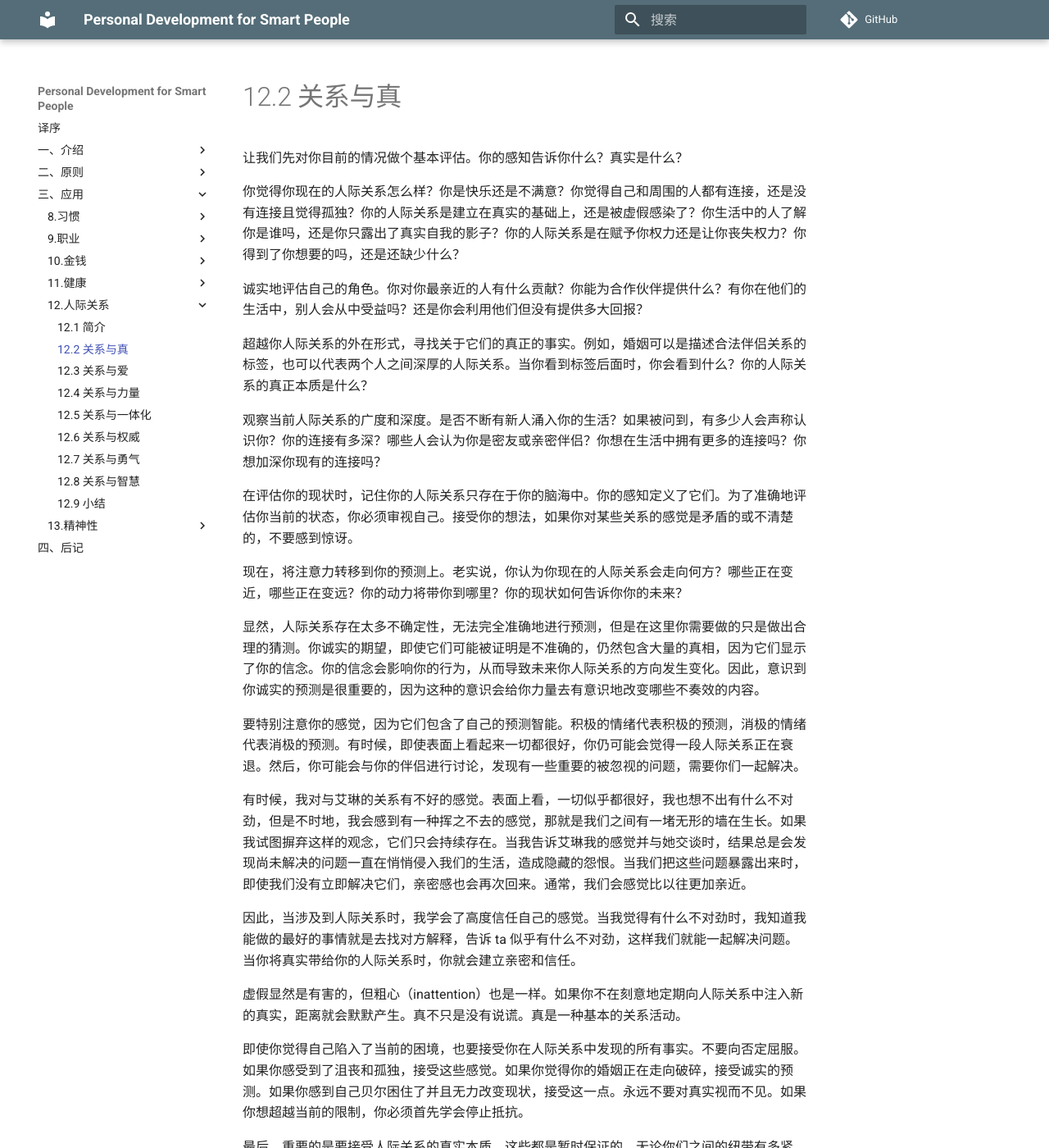
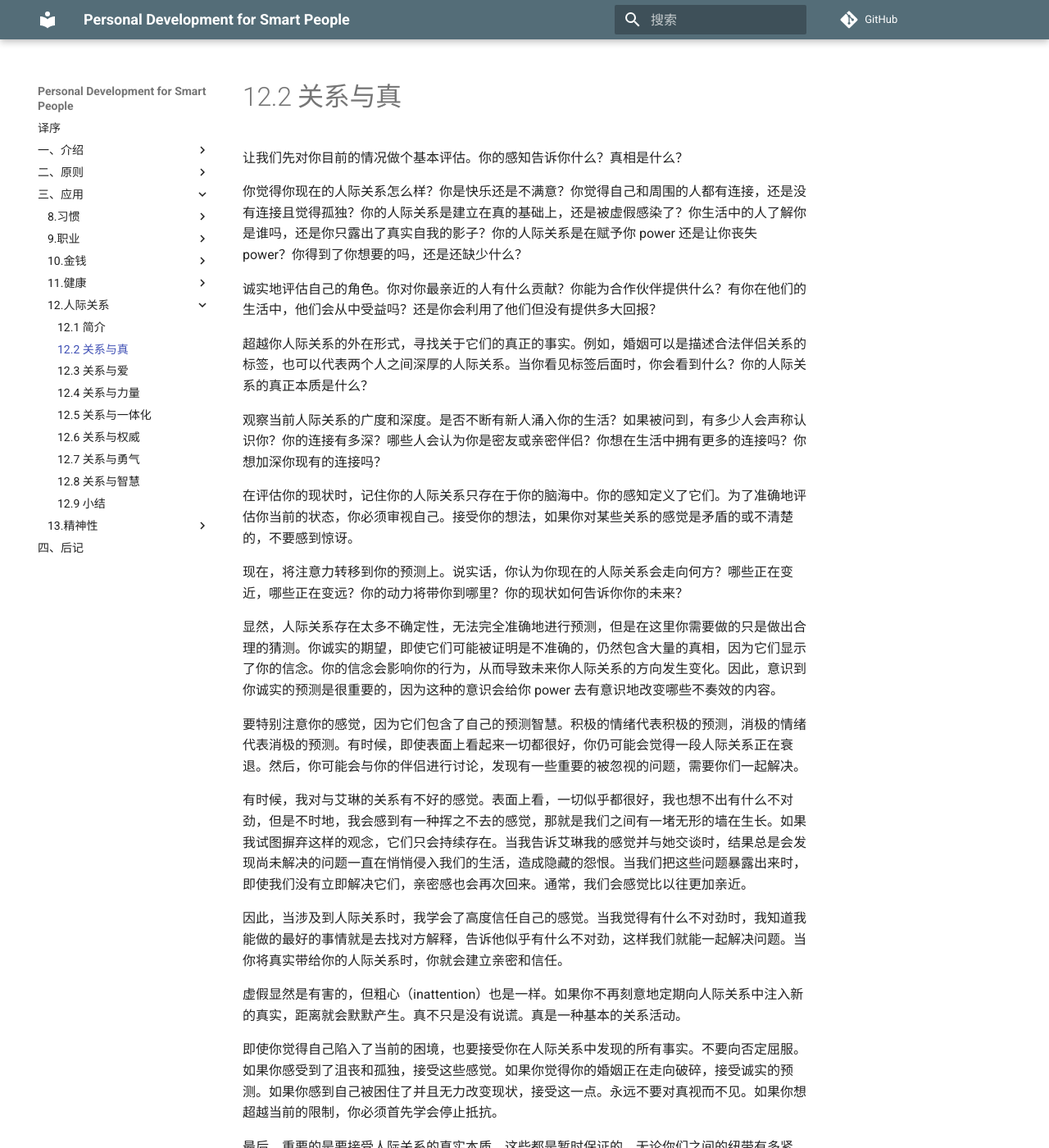
Before and after one commit to wtsnwei/pdsp, an MkDocs documentation site: the page built from docs/3.Application/12.relationships/01.relationships-and-truth.md, in a window 1280 px wide and 1400 px high. Shown: the whole window at 82% size. Built offline with MkDocs 1.6.1 and Material for MkDocs 9.7.7, drawn with Linux system fonts in a browser that asks for light colours; comment, search, counter and statistics services are not loaded.

Commit message:
修正语句

```diff
--- a/docs/3.Application/12.relationships/01.relationships-and-truth.md
+++ b/docs/3.Application/12.relationships/01.relationships-and-truth.md
@@ -3,30 +3,30 @@ title:      Relationships and Truth
 date:       2021-03-17
 ---
 
-让我们先对你目前的情况做个基本评估。你的感知告诉你什么？真实是什么？
+让我们先对你目前的情况做个基本评估。你的感知告诉你什么？真相是什么？
 
-你觉得你现在的人际关系怎么样？你是快乐还是不满意？你觉得自己和周围的人都有连接，还是没有连接且觉得孤独？你的人际关系是建立在真实的基础上，还是被虚假感染了？你生活中的人了解你是谁吗，还是你只露出了真实自我的影子？你的人际关系是在赋予你权力还是让你丧失权力？你得到了你想要的吗，还是还缺少什么？
+你觉得你现在的人际关系怎么样？你是快乐还是不满意？你觉得自己和周围的人都有连接，还是没有连接且觉得孤独？你的人际关系是建立在真的基础上，还是被虚假感染了？你生活中的人了解你是谁吗，还是你只露出了真实自我的影子？你的人际关系是在赋予你 power  还是让你丧失 power？你得到了你想要的吗，还是还缺少什么？
 
-诚实地评估自己的角色。你对你最亲近的人有什么贡献？你能为合作伙伴提供什么？有你在他们的生活中，别人会从中受益吗？还是你会利用他们但没有提供多大回报？
+诚实地评估自己的角色。你对你最亲近的人有什么贡献？你能为合作伙伴提供什么？有你在他们的生活中，他们会从中受益吗？还是你会利用了他们但没有提供多大回报？
 
-超越你人际关系的外在形式，寻找关于它们的真正的事实。例如，婚姻可以是描述合法伴侣关系的标签，也可以代表两个人之间深厚的人际关系。当你看到标签后面时，你会看到什么？你的人际关系的真正本质是什么？
+超越你人际关系的外在形式，寻找关于它们的真正的事实。例如，婚姻可以是描述合法伴侣关系的标签，也可以代表两个人之间深厚的人际关系。当你看见标签后面时，你会看到什么？你的人际关系的真正本质是什么？
 
 观察当前人际关系的广度和深度。是否不断有新人涌入你的生活？如果被问到，有多少人会声称认识你？你的连接有多深？哪些人会认为你是密友或亲密伴侣？你想在生活中拥有更多的连接吗？你想加深你现有的连接吗？
 
 在评估你的现状时，记住你的人际关系只存在于你的脑海中。你的感知定义了它们。为了准确地评估你当前的状态，你必须审视自己。接受你的想法，如果你对某些关系的感觉是矛盾的或不清楚的，不要感到惊讶。
 
-现在，将注意力转移到你的预测上。老实说，你认为你现在的人际关系会走向何方？哪些正在变近，哪些正在变远？你的动力将带你到哪里？你的现状如何告诉你你的未来？
+现在，将注意力转移到你的预测上。说实话，你认为你现在的人际关系会走向何方？哪些正在变近，哪些正在变远？你的动力将带你到哪里？你的现状如何告诉你你的未来？
 
-显然，人际关系存在太多不确定性，无法完全准确地进行预测，但是在这里你需要做的只是做出合理的猜测。你诚实的期望，即使它们可能被证明是不准确的，仍然包含大量的真相，因为它们显示了你的信念。你的信念会影响你的行为，从而导致未来你人际关系的方向发生变化。因此，意识到你诚实的预测是很重要的，因为这种的意识会给你力量去有意识地改变哪些不奏效的内容。
+显然，人际关系存在太多不确定性，无法完全准确地进行预测，但是在这里你需要做的只是做出合理的猜测。你诚实的期望，即使它们可能被证明是不准确的，仍然包含大量的真相，因为它们显示了你的信念。你的信念会影响你的行为，从而导致未来你人际关系的方向发生变化。因此，意识到你诚实的预测是很重要的，因为这种的意识会给你 power 去有意识地改变哪些不奏效的内容。
 
-要特别注意你的感觉，因为它们包含了自己的预测智能。积极的情绪代表积极的预测，消极的情绪代表消极的预测。有时候，即使表面上看起来一切都很好，你仍可能会觉得一段人际关系正在衰退。然后，你可能会与你的伴侣进行讨论，发现有一些重要的被忽视的问题，需要你们一起解决。
+要特别注意你的感觉，因为它们包含了自己的预测智慧。积极的情绪代表积极的预测，消极的情绪代表消极的预测。有时候，即使表面上看起来一切都很好，你仍可能会觉得一段人际关系正在衰退。然后，你可能会与你的伴侣进行讨论，发现有一些重要的被忽视的问题，需要你们一起解决。
 
 有时候，我对与艾琳的关系有不好的感觉。表面上看，一切似乎都很好，我也想不出有什么不对劲，但是不时地，我会感到有一种挥之不去的感觉，那就是我们之间有一堵无形的墙在生长。如果我试图摒弃这样的观念，它们只会持续存在。当我告诉艾琳我的感觉并与她交谈时，结果总是会发现尚未解决的问题一直在悄悄侵入我们的生活，造成隐藏的怨恨。当我们把这些问题暴露出来时，即使我们没有立即解决它们，亲密感也会再次回来。通常，我们会感觉比以往更加亲近。
 
-因此，当涉及到人际关系时，我学会了高度信任自己的感觉。当我觉得有什么不对劲时，我知道我能做的最好的事情就是去找对方解释，告诉 ta 似乎有什么不对劲，这样我们就能一起解决问题。当你将真实带给你的人际关系时，你就会建立亲密和信任。
+因此，当涉及到人际关系时，我学会了高度信任自己的感觉。当我觉得有什么不对劲时，我知道我能做的最好的事情就是去找对方解释，告诉他似乎有什么不对劲，这样我们就能一起解决问题。当你将真实带给你的人际关系时，你就会建立亲密和信任。
 
-虚假显然是有害的，但粗心（inattention）也是一样。如果你不在刻意地定期向人际关系中注入新的真实，距离就会默默产生。真不只是没有说谎。真是一种基本的关系活动。
+虚假显然是有害的，但粗心（inattention）也是一样。如果你不再刻意地定期向人际关系中注入新的真实，距离就会默默产生。真不只是没有说谎。真是一种基本的关系活动。
 
-即使你觉得自己陷入了当前的困境，也要接受你在人际关系中发现的所有事实。不要向否定屈服。如果你感受到了沮丧和孤独，接受这些感觉。如果你觉得你的婚姻正在走向破碎，接受诚实的预测。如果你感到自己贝尔困住了并且无力改变现状，接受这一点。永远不要对真实视而不见。如果你想超越当前的限制，你必须首先学会停止抵抗。
+即使你觉得自己陷入了当前的困境，也要接受你在人际关系中发现的所有事实。不要向否定屈服。如果你感受到了沮丧和孤独，接受这些感觉。如果你觉得你的婚姻正在走向破碎，接受诚实的预测。如果你感到自己被困住了并且无力改变现状，接受这一点。永远不要对真视而不见。如果你想超越当前的限制，你必须首先学会停止抵抗。
 
 最后，重要的是要接受人际关系的真实本质。这些都是暂时保证的。无论你们之间的纽带有多紧密，它们最终都会以分离或失去而告终。任何关系都不可能持久，至少在物质上是这样。意识到这个事实，会让你对生活中的人有更深的了解。当你接受了你的关系是暂时的，它们对你来说会变得更加珍贵，你就不太可能把其他人视为理所当然。
```
